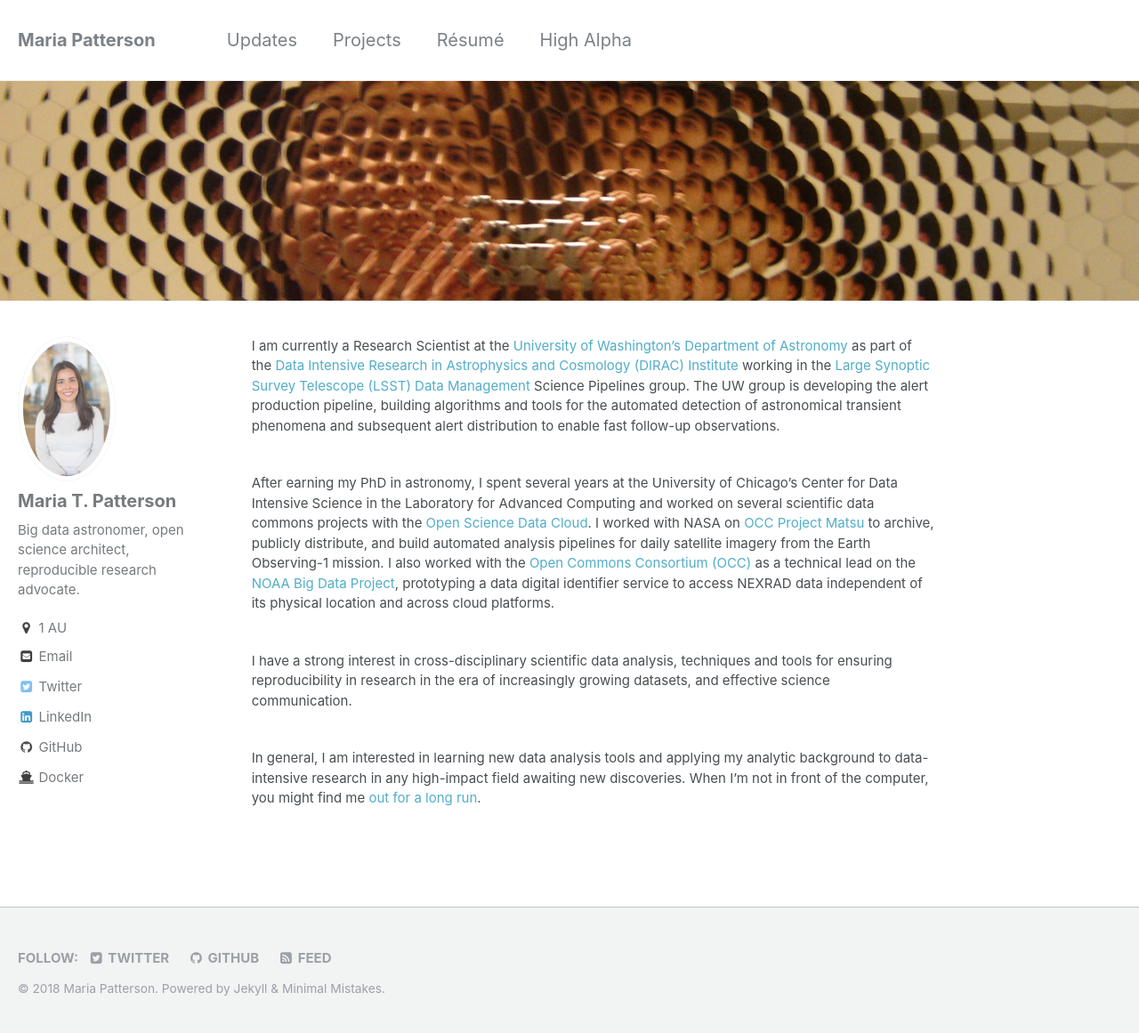
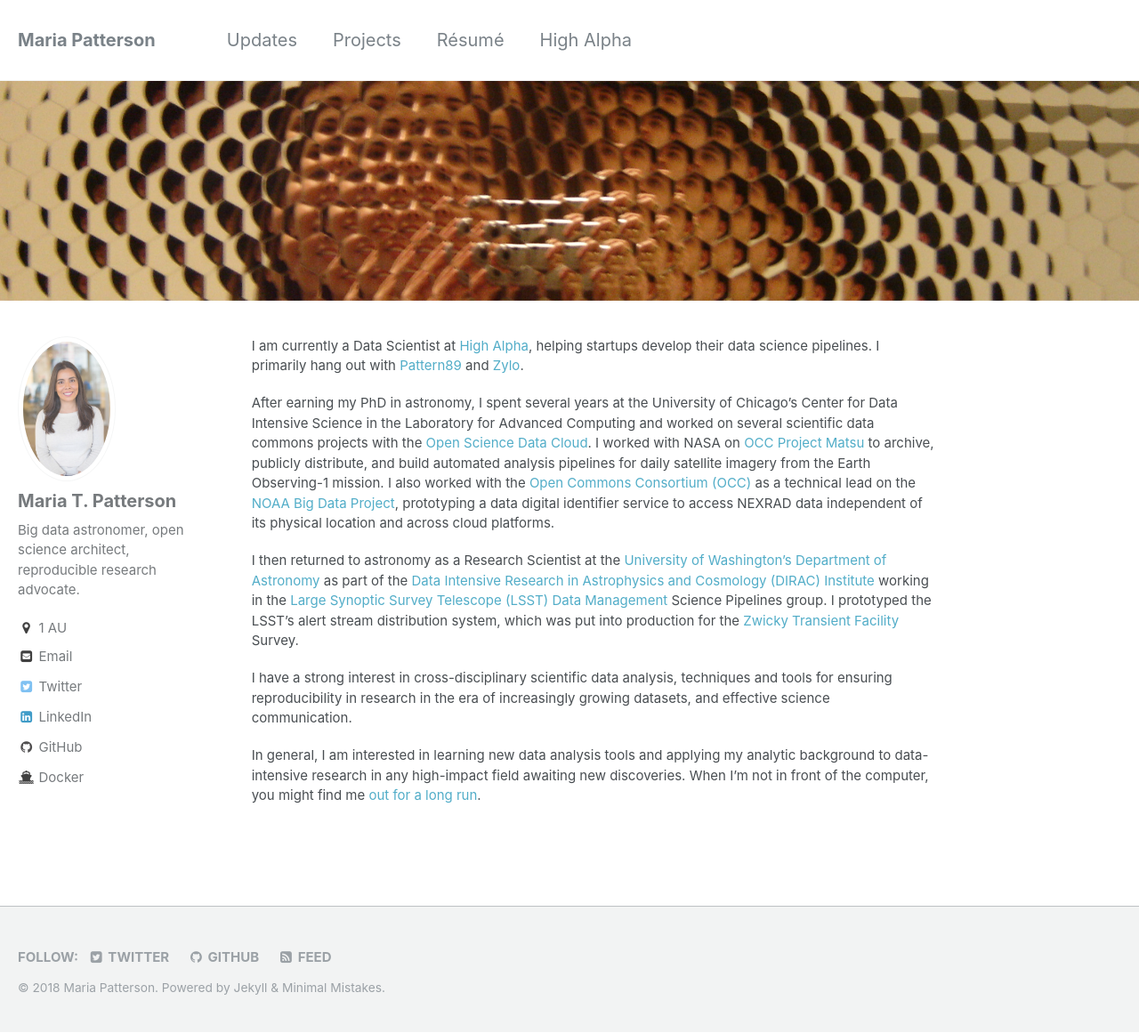
Before and after one commit to mtpatter/mtpatter.github.io, a Jekyll site: the page built from _pages/home.md, in a window 1280 px wide and 1161 px high. Shown: the whole window at 89% size. Built offline with Jekyll 4.4.1, drawn with Linux system fonts in a browser that asks for light colours.

Commit message:
Update home page.

```diff
--- a/_pages/home.md
+++ b/_pages/home.md
@@ -5,10 +5,12 @@ header:
   image: /assets/images/selfie.jpg
 ---
 
-I am currently a Research Scientist at the [University of Washington's Department of Astronomy](http://depts.washington.edu/astron/) as part of the [Data Intensive Research in Astrophysics and Cosmology (DIRAC) Institute](https://dirac.astro.washington.edu) working in the [Large Synoptic Survey Telescope (LSST) Data Management](https://www.lsst.org/about/dm) Science Pipelines group. The UW group is developing the alert production pipeline, building algorithms and tools for the automated detection of astronomical transient phenomena and subsequent alert distribution to enable fast follow-up observations.
+I am currently a Data Scientist at [High Alpha](https://highalpha.com), helping startups develop their data science pipelines.  I primarily hang out with [Pattern89](https://www.pattern89.com/) and [Zylo](https://zylo.com/).
 
-<br> After earning my PhD in astronomy, I spent several years at the University of Chicago's Center for Data Intensive Science in the Laboratory for Advanced Computing and worked on several scientific data commons projects with the [Open Science Data Cloud](https://www.opensciencedatacloud.org). I worked with NASA on [OCC Project Matsu](https://matsu.opensciencedatacloud.org) to archive, publicly distribute, and build automated analysis pipelines for daily satellite imagery from the Earth Observing-1 mission. I also worked with the [Open Commons Consortium (OCC)](http://occ-data.org) as a technical lead on the [NOAA Big Data Project](https://data-alliance.noaa.gov), prototyping a data digital identifier service to access NEXRAD data independent of its physical location and across cloud platforms.
+After earning my PhD in astronomy, I spent several years at the University of Chicago's Center for Data Intensive Science in the Laboratory for Advanced Computing and worked on several scientific data commons projects with the [Open Science Data Cloud](https://www.opensciencedatacloud.org). I worked with NASA on [OCC Project Matsu](https://matsu.opensciencedatacloud.org) to archive, publicly distribute, and build automated analysis pipelines for daily satellite imagery from the Earth Observing-1 mission. I also worked with the [Open Commons Consortium (OCC)](http://occ-data.org) as a technical lead on the [NOAA Big Data Project](https://data-alliance.noaa.gov), prototyping a data digital identifier service to access NEXRAD data independent of its physical location and across cloud platforms.
 
-<br> I have a strong interest in cross-disciplinary scientific data analysis, techniques and tools for ensuring reproducibility in research in the era of increasingly growing datasets, and effective science communication.
+I then returned to astronomy as a Research Scientist at the [University of Washington's Department of Astronomy](http://depts.washington.edu/astron/) as part of the [Data Intensive Research in Astrophysics and Cosmology (DIRAC) Institute](https://dirac.astro.washington.edu) working in the [Large Synoptic Survey Telescope (LSST) Data Management](https://www.lsst.org/about/dm) Science Pipelines group. I prototyped the LSST's alert stream distribution system, which was put into production for the [Zwicky Transient Facility](https://www.ztf.caltech.edu/) Survey.
 
-<br> In general, I am interested in learning new data analysis tools and applying my analytic background to data-intensive research in any high-impact field awaiting new discoveries. When I'm not in front of the computer, you might find me [out for a long run](http://runningaverage.com).
+I have a strong interest in cross-disciplinary scientific data analysis, techniques and tools for ensuring reproducibility in research in the era of increasingly growing datasets, and effective science communication.
+
+In general, I am interested in learning new data analysis tools and applying my analytic background to data-intensive research in any high-impact field awaiting new discoveries. When I'm not in front of the computer, you might find me [out for a long run](https://twitter.com/runaverage).
```
